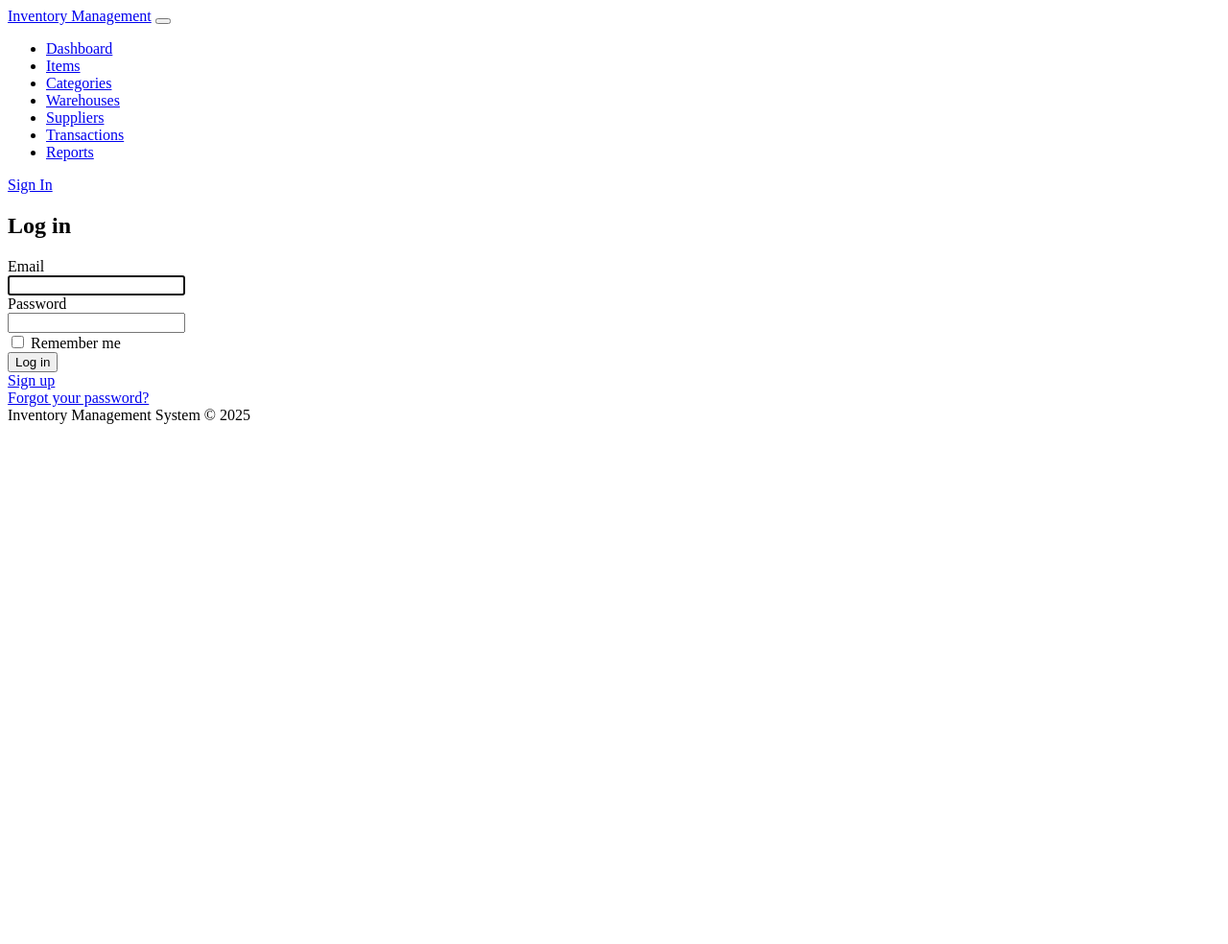
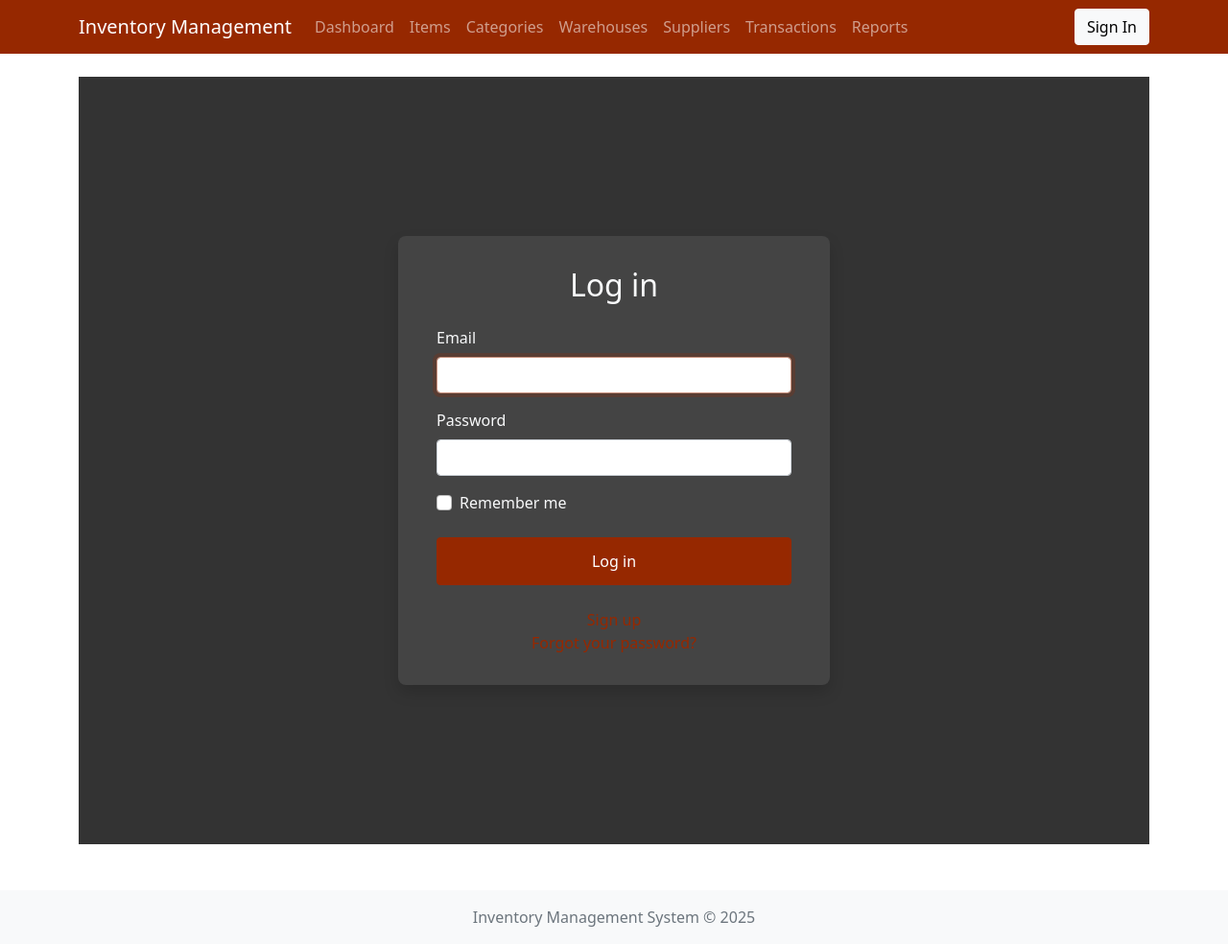
Before and after one commit to Salocin1979/inventory_management_system, a Rails app: page /users/sign_in in a window 1280 px wide. Shown: the whole page at 96% size. Before the commit the page ends 442 px from the top, so only its background shows below. Run offline with Rails 7, Linux system fonts and the light colour scheme; style sheets or scripts are compiled from the project's sources; some libraries are stand-ins or nearby versions.

Commit message:
feat: Add homepage carousel and update login page design
This commit introduces further UI enhancements:

1.  **Homepage Carousel:**
    *   Implemented a Bootstrap carousel at the top of the dashboard.
    *   The carousel displays three slides with key information:
        - Total Inventory Value.
        - Combined Inventory Turnover & Avg. Order Cycle Time.
        - Summaries of Low Stock Items & Recent Transactions.
    *   Styled for consistency with the dashboard and theme.

2.  **Login Page Redesign:**
    *   Restyled the Devise login page (`app/views/devise/sessions/new.html.erb`)
      with a dark theme inspired by the Shirley Brasserie website.
    *   Features a dark grey background, a centered login form container,
      and uses the project's primary red color (`#962800`) for buttons and links.
    *   A new `_devise_custom.scss` file was created for these styles and
      imported into `application.scss`.
    *   Bootstrap import in `application.scss` is ensured to be active.

```diff
--- /dev/null
+++ b/app/assets/stylesheets/_devise_custom.scss
@@ -0,0 +1,133 @@
+// Custom styles for Devise pages
+
+// Color Variables
+$devise-bg-dark: #333333;
+$devise-container-bg-dark: #444444;
+$devise-text-light: #f8f9fa; // Using Bootstrap's light gray for text
+$devise-primary-accent: #962800; // Project's primary red
+
+// Apply to a wrapper for Devise session new page
+.devise-sessions-new-page {
+  min-height: 100vh; // Ensure full viewport height
+  background-color: $devise-bg-dark;
+  display: flex;
+  align-items: center;
+  justify-content: center;
+  padding: 2rem 0; // Add some padding for smaller viewports
+
+  /* TODO: Add desired background image for login page here */
+  /* background-image: url(<%= asset_path 'your-image-filename.jpg' %>); */
+  /* background-size: cover; */
+  /* background-position: center; */
+
+  .login-container {
+    background-color: $devise-container-bg-dark;
+    padding: 2rem 2.5rem;
+    border-radius: 0.5rem; // Softer, modern look
+    box-shadow: 0 0.5rem 1rem rgba(0, 0, 0, 0.15);
+    width: 100%;
+    max-width: 450px; // Max width for the form container
+
+    h2 {
+      color: $devise-text-light;
+      text-align: center;
+      margin-bottom: 1.5rem;
+      font-weight: 300; // Lighter font weight for modern feel
+    }
+
+    .form-label {
+      color: $devise-text-light;
+      margin-bottom: 0.5rem;
+    }
+
+    .form-control {
+      // Assuming Bootstrap 5 form styling is available.
+      // Default Bootstrap forms should adapt, but can override if needed.
+      // For dark theme, Bootstrap's default might be light inputs.
+      // If using Bootstrap 5.3+ data-bs-theme="dark" on a parent can also work.
+      // For now, let's assume default BS styling is okay or will be handled by BS variables.
+      // Example of custom styling if needed:
+      // background-color: lighten($devise-container-bg-dark, 5%);
+      // border: 1px solid lighten($devise-container-bg-dark, 10%);
+      // color: $devise-text-light;
+      // &:focus {
+      //   background-color: lighten($devise-container-bg-dark, 10%);
+      //   border-color: $devise-primary-accent;
+      //   color: $devise-text-light;
+      // }
+      // &::placeholder {
+      //  color: darken($devise-text-light, 30%);
+      // }
+    }
+
+    .form-check-label {
+      color: $devise-text-light; // For "Remember me"
+    }
+
+    .actions {
+      margin-top: 1.5rem;
+      .btn-primary {
+        // This should already be styled by $primary: #962800 in application.scss
+        // Ensure text color contrasts well, Bootstrap usually handles this.
+        // e.g. color: white; if not automatically handled.
+        width: 100%;
+        padding: 0.75rem;
+        font-size: 1rem;
+      }
+    }
+
+    .devise-shared-links {
+      margin-top: 1.5rem;
+      text-align: center;
+      a {
+        color: $devise-primary-accent;
+        text-decoration: none;
+        &:hover {
+          text-decoration: underline;
+        }
+      }
+      // If links are not in a div with this class, target them more directly
+      // For example, if they are direct children of login-container:
+      // > a { ... }
+      // Or if they are in a simple div:
+      // div > a { ... }
+    }
+  }
+}
+
+// If Devise uses a specific layout that adds a class to body, target that:
+// body.devise-layout-class {
+//   .devise-sessions-new-page { ... }
+// }
+// Otherwise, the wrapper div in the view is necessary.
+
+// Ensure placeholder text is visible
+// This is a general rule, might need to be more specific if form-controls are heavily customized
+input::placeholder {
+  color: #adb5bd; // A light grey, ensure it's visible on dark/light input backgrounds
+}
+textarea::placeholder {
+  color: #adb5bd;
+}
+
+// Bootstrap specific overrides for dark theme on forms if needed:
+// This is an example if data-bs-theme="dark" is not used on a higher level
+// .form-control-dark-custom {
+//   background-color: #2b2f32;
+//   border-color: #495057;
+//   color: #f8f9fa;
+//   &:focus {
+//     border-color: $devise-primary-accent;
+//     box-shadow: 0 0 0 0.25rem rgba($devise-primary-accent, 0.25);
+//   }
+//   &::placeholder {
+//     color: #6c757d;
+//   }
+// }
+
+// .form-check-input-dark-custom {
+//   &:checked {
+//     background-color: $devise-primary-accent;
+//     border-color: $devise-primary-accent;
+//   }
+// }
--- a/app/assets/stylesheets/application.scss
+++ b/app/assets/stylesheets/application.scss
@@ -17,5 +17,6 @@ $primary: #962800;
 // For now, let's start with $primary.
 // $blue: #962800;
 
-// @import "bootstrap"; // Bootstrap import commented out for testing reliance on other styles
+@import "bootstrap"; // Re-enable Bootstrap for Devise page styling
 // @import "path/to/nonexistent/directory";
+@import "devise_custom"; // Import custom Devise styles
--- a/app/views/devise/sessions/new.html.erb
+++ b/app/views/devise/sessions/new.html.erb
@@ -1,26 +1,32 @@
+<div class="devise-sessions-new-page">
+  <div class="login-container">
     <h2>Log in</h2>
 
     <%= form_for(resource, as: resource_name, url: session_path(resource_name)) do |f| %>
-  <div class="field">
-    <%= f.label :email %><br />
-    <%= f.email_field :email, autofocus: true, autocomplete: "email" %>
+      <div class="mb-3">
+        <%= f.label :email, class: "form-label" %><br />
+        <%= f.email_field :email, autofocus: true, autocomplete: "email", class: "form-control" %>
       </div>
 
-  <div class="field">
-    <%= f.label :password %><br />
-    <%= f.password_field :password, autocomplete: "current-password" %>
+      <div class="mb-3">
+        <%= f.label :password, class: "form-label" %><br />
+        <%= f.password_field :password, autocomplete: "current-password", class: "form-control" %>
       </div>
 
       <% if devise_mapping.rememberable? %>
-    <div class="field">
-      <%= f.check_box :remember_me %>
-      <%= f.label :remember_me %>
+        <div class="mb-3 form-check">
+          <%= f.check_box :remember_me, class: "form-check-input" %>
+          <%= f.label :remember_me, class: "form-check-label" %>
         </div>
       <% end %>
 
       <div class="actions">
-    <%= f.submit "Log in" %>
+        <%= f.submit "Log in", class: "btn btn-primary w-100" %>
       </div>
     <% end %>
 
+    <div class="devise-shared-links">
       <%= render "devise/shared/links" %>
+    </div>
+  </div>
+</div>
```
Also changed, not shown: app/views/dashboard/index.html.erb (+60 -0 lines). Lines whose indentation alone changed are shown as unchanged.
